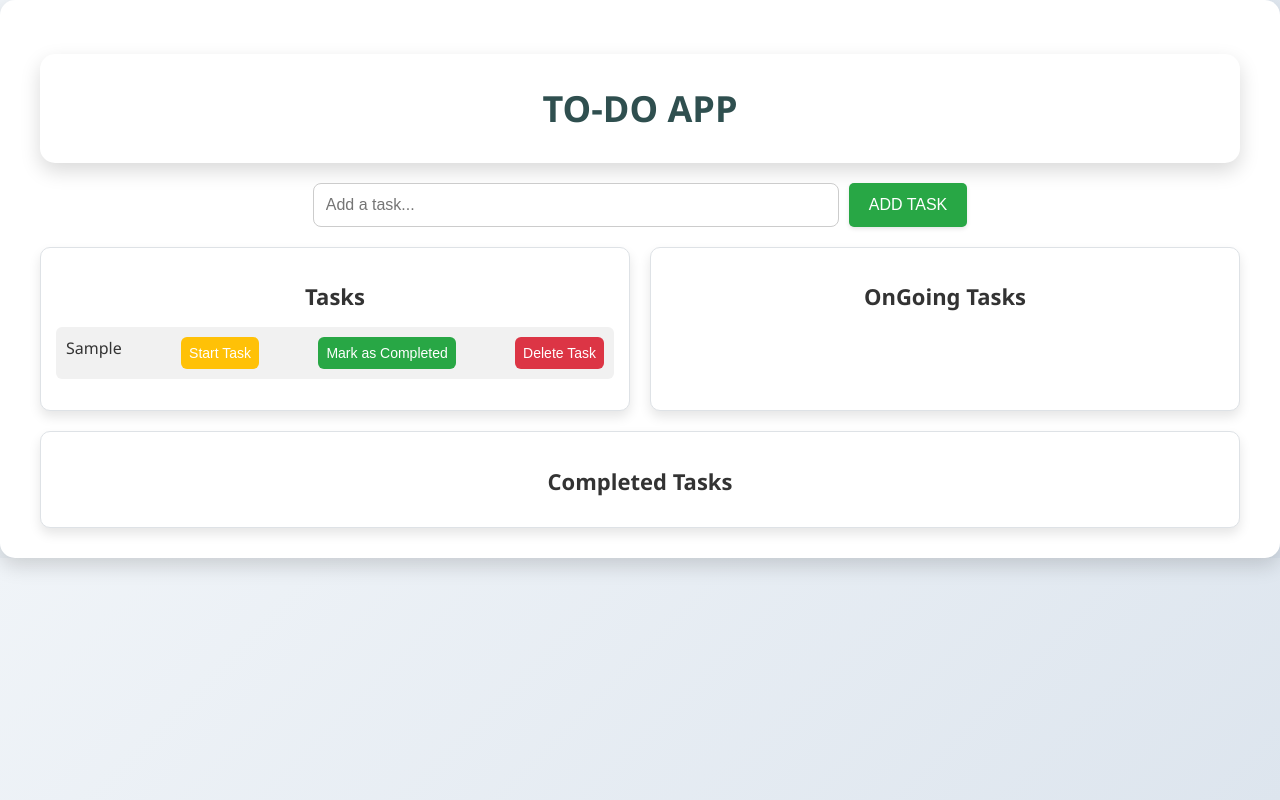
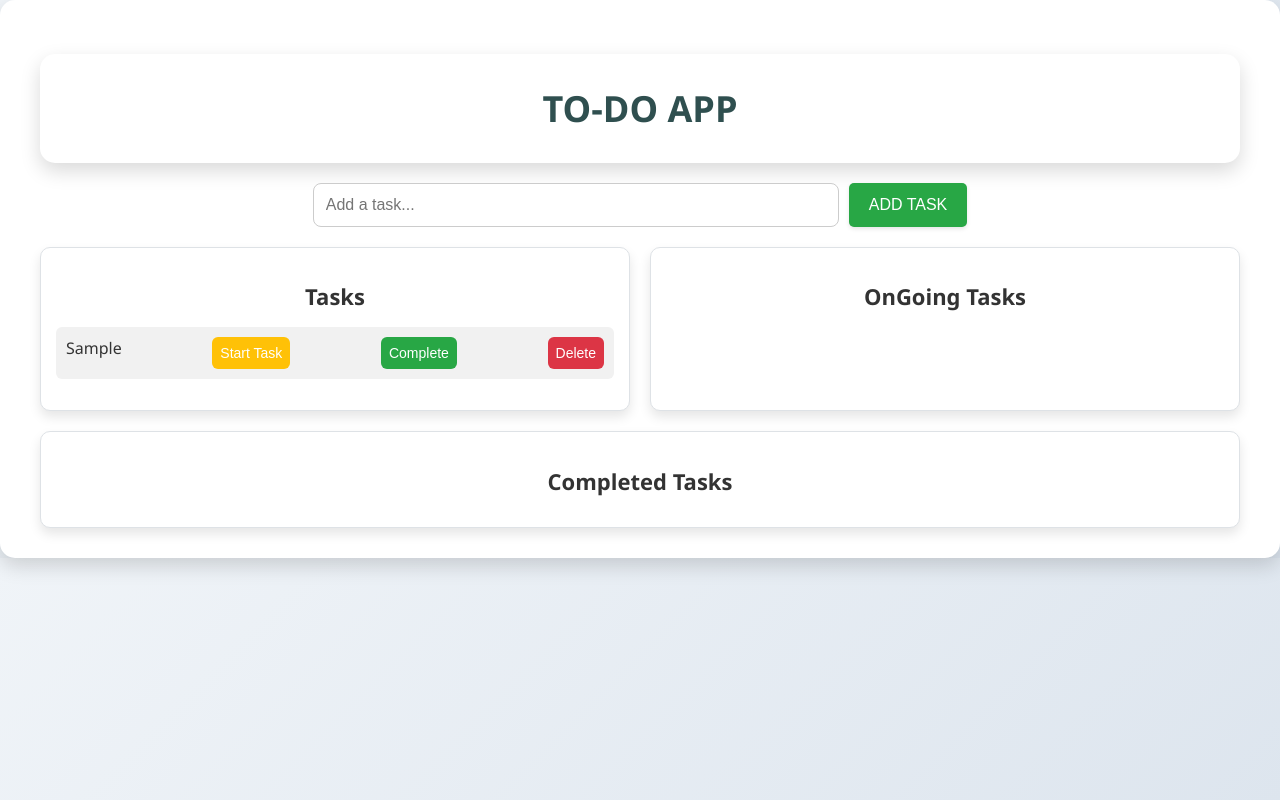
Before and after one commit to fathimamarsheenakp/ToDo-App, a React (Create React App) app: page / in a window 1280 px wide. Both pictures are taken after typing "Sample" into the empty fields and a click on the button "ADD TASK". Built offline with nearby package versions, Linux system fonts and the light colour scheme.

Commit message:
updated Home.jsx

```diff
--- a/src/pages/Home.jsx
+++ b/src/pages/Home.jsx
@@ -90,11 +90,16 @@ export default function Home() {
                 <button onClick={() => moveTask('todo', 'ongoing', t)}>
                   Start Task
                 </button>
-                <button onClick={() => moveTask('todo', 'completed', t)}>
-                  Mark as Completed
+                <button onClick={() => {
+                  const confirm = window.confirm('Are you sure you want to mark this task as completed?');
+                  if (confirm) {
+                    moveTask('ongoing', 'completed', t);
+                  }
+                }}>
+                  Complete
                 </button>
                 <button onClick={() => clearTask('todo', t)}>
-                  Delete Task
+                  Delete
                 </button>
               </li>
             ))}
@@ -111,11 +116,18 @@ export default function Home() {
                 <button onClick={() => moveTask('ongoing', 'todo', t)}>
                   Move Back
                 </button>
-                <button onClick={() => moveTask('ongoing', 'completed', t)}>
-                  Mark as Completed
+
+                <button onClick={() => {
+                  const confirm = window.confirm('Are you sure you want to mark this task as completed?');
+                  if (confirm) {
+                    moveTask('ongoing', 'completed', t);
+                  }
+                }}>
+                  Complete
                 </button>
+
                 <button onClick={() => clearTask('ongoing', t)}>
-                  Delete Task
+                  Delete
                 </button>
               </li>
             ))}
@@ -129,14 +141,8 @@ export default function Home() {
             {taskList.completed.map((t, index) => (
               <li key = {index}>
                 {t}
-                <button onClick={() => moveTask('completed', 'todo', t)}>
-                  Move Back
-                </button>
-                <button onClick={() => moveTask('completed', 'ongoing', t)}>
-                  Mark as Completed
-                </button>
                 <button onClick={() => clearTask('completed', t)}>
-                  Clear
+                  Delete
                 </button>
               </li>
             ))}
```
